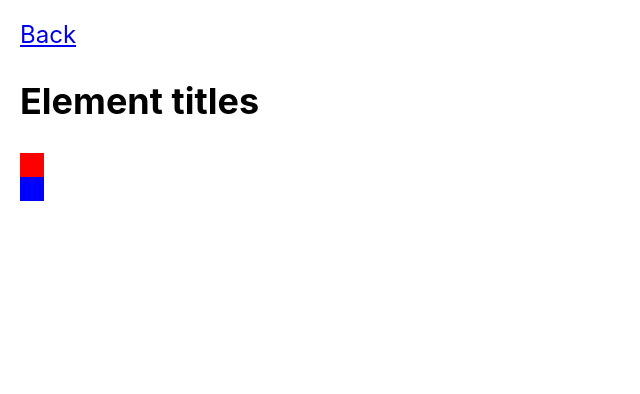
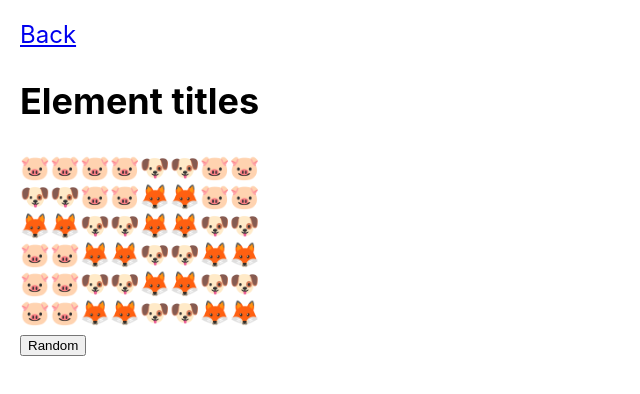
Before and after one commit to atomcorp/patterns, a React (Create React App) app: page /elements in a window 1280 px wide. Shown: the top 394 px of the page, without its empty margins (0-640 px from the left). Built offline with nearby package versions, Linux system fonts and the light colour scheme.

Commit message:
simple, diff patterns

```diff
--- a/src/components/Board/Board.tsx
+++ b/src/components/Board/Board.tsx
@@ -7,7 +7,7 @@ type BoardType = {
 const Board = (props: BoardType) => (
   <section>
     {props.matrix.map((columns, i) => (
-      <div key={i}>{columns.map((cell) => cell)}</div>
+      <div style={{display: 'flex'}} key={i}>{columns.map((cell) => cell)}</div>
     ))}
   </section>
 );
--- a/src/pages/ElementTiles.tsx
+++ b/src/pages/ElementTiles.tsx
@@ -1,5 +1,7 @@
-import React from 'react';
+import React, {useState} from 'react';
 import {Board, Page} from '../components';
+
+type LengthType = {row: number; col: number};
 
 const Tile = ({color}: {color: string}) => (
   <div style={{width: '24px', height: '24px', background: color}} />
@@ -8,10 +10,80 @@ const Tile = ({color}: {color: string}) => (
 const RedTile = <Tile color="red" />;
 const BlueTile = <Tile color="blue" />;
 
+const tileOptions = [RedTile, BlueTile];
+const animals = [
+  [<div>🐶</div>, <div>🐶</div>],
+  [<div>🦊</div>, <div>🦊</div>],
+  [<div>🐷</div>, <div>🐷</div>],
+];
+const randomTile = () => tileOptions[Math.floor(Math.random() * 2)];
+const randomAnimals = () => animals[Math.floor(Math.random() * animals.length)];
+const gridWithPattern = (
+  x: number,
+  y: number,
+  patternGenerator: ({}: LengthType) => JSX.Element[][]
+) => {
+  return Array(y)
+    .fill(null)
+    .map((_, rowIndex) =>
+      Array(x)
+        .fill(null)
+        .map((_, colIndex) => {
+          const pattern = patternGenerator({row: rowIndex, col: colIndex});
+          const patternRowLength = pattern.length;
+          const patternColLength = pattern[0].length;
+          return pattern[rowIndex % patternRowLength][
+            colIndex % patternColLength
+          ];
+        })
+    );
+};
+
+const shouldRefreshMatrix = (grid: LengthType, matrix: LengthType) => {
+  // first cell in a row
+  if (grid.col === 0) {
+    return true;
+  }
+  // end of pattern
+  if (
+    Number.isInteger(grid.col / matrix.col) &&
+    Number.isInteger(grid.row / matrix.row)
+  ) {
+    return true;
+  }
+  return false;
+};
+
+const initPattern = () => {
+  const matrixLength = {
+    row: 1,
+    col: 2,
+  };
+  let matrix = [randomAnimals()];
+  return (grid: {row: number; col: number}) => {
+    if (shouldRefreshMatrix(grid, matrixLength)) {
+      matrix = [randomAnimals()];
+    }
+    return matrix;
+  };
+};
+
+const getPattern = initPattern();
+
 const ElementTiles = () => {
+  const [matrix, setMatrix] = useState(gridWithPattern(8, 6, getPattern));
   return (
     <Page title="Element titles">
-      <Board matrix={[[RedTile], [BlueTile]]} />
+      <Board matrix={matrix} />
+      <button
+        onClick={() => {
+          setMatrix(
+            gridWithPattern(8, 6, getPattern)
+          );
+        }}
+      >
+        Random
+      </button>
     </Page>
   );
 };
```
